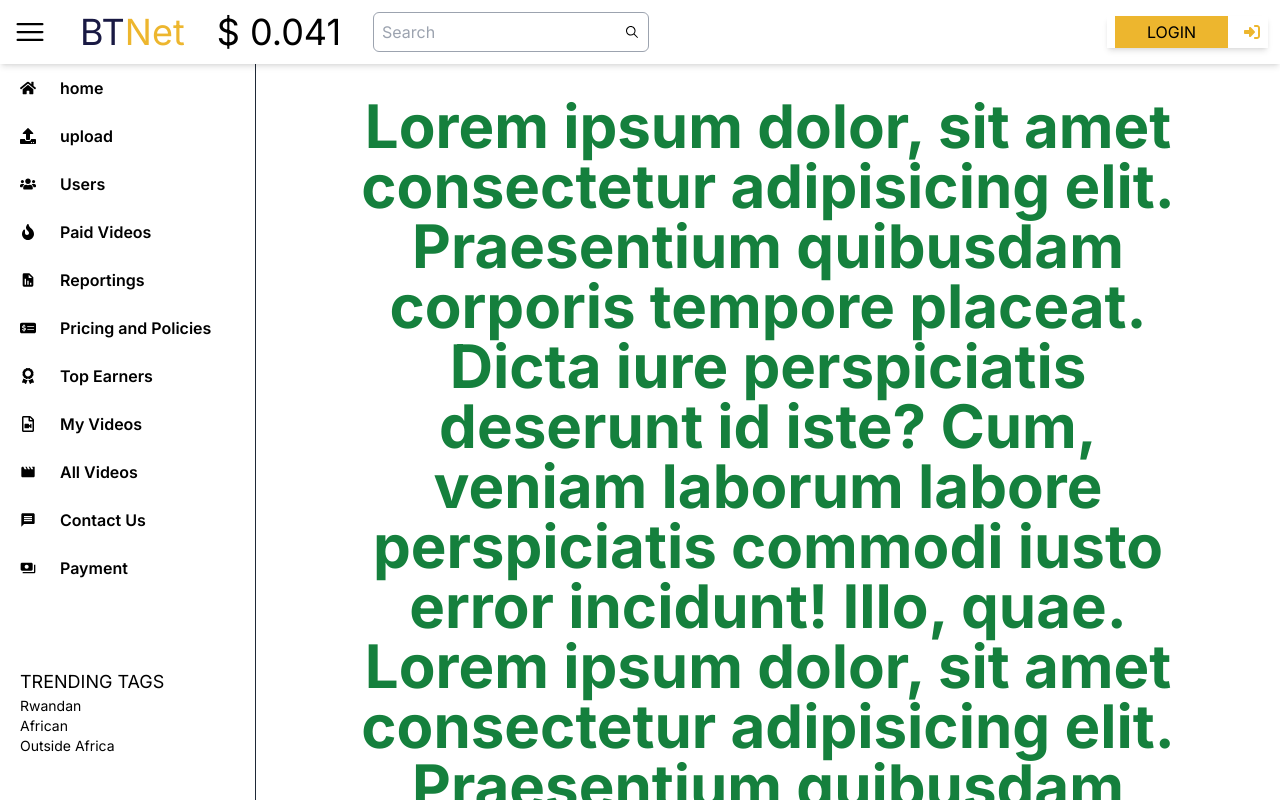
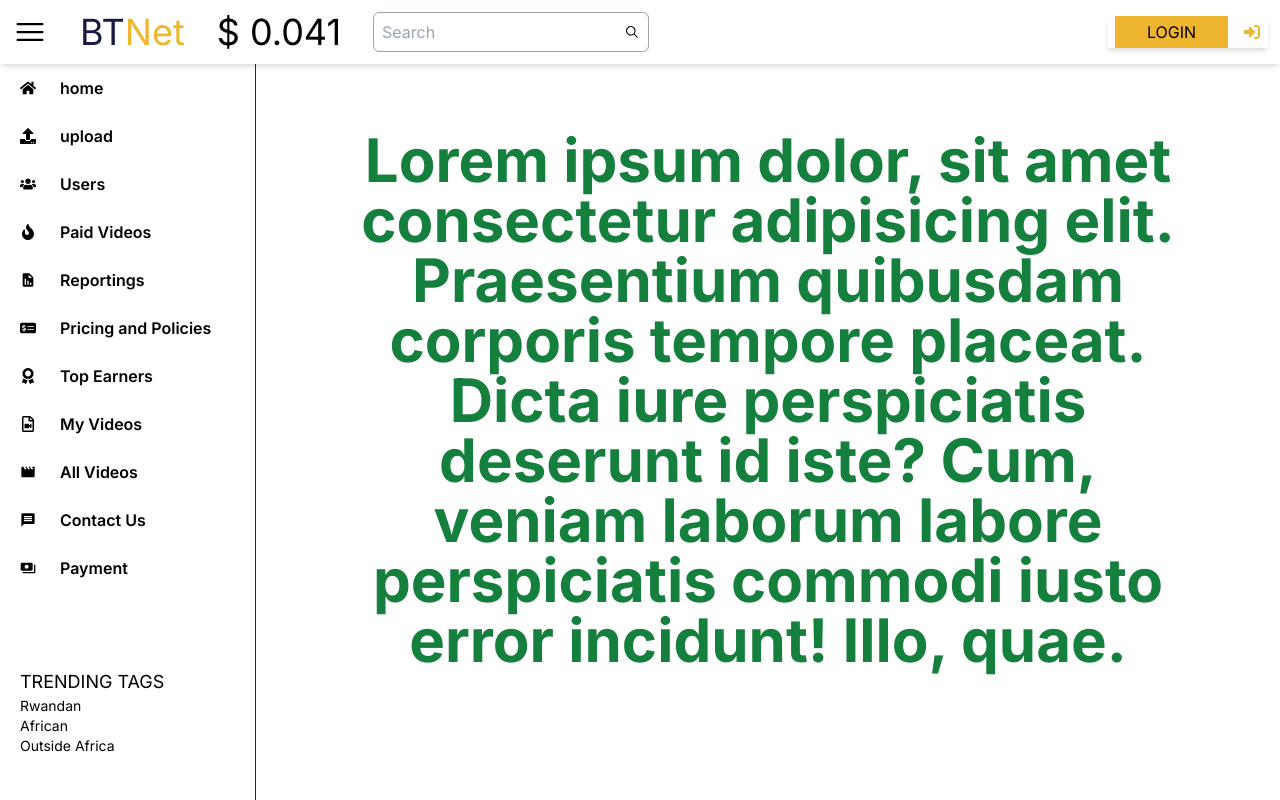
Before and after one commit to YvetteNyibuka/BoostifyTubeNet-Fe, a Next.js app: page / in a window 1280 px wide. Shown: the top 800 px of the page. Built offline with nearby package versions, Linux system fonts and the light colour scheme.

Commit message:
resolving deployement error

```diff
--- a/app/page.jsx
+++ b/app/page.jsx
@@ -1,14 +1,12 @@
 export default function Home() {
   return (
     <main className="flex min-h-screen flex-col items-center justify-center text-center m-auto p-24">
-      {[1, 2, 3, 4, 5, 65].map(() => (
         <h1 className="md:text-6xl md:font-bold md:text-red-600 font-thin text-white text-[2px] xl:text-green-700">
           Lorem ipsum dolor, sit amet consectetur adipisicing elit. Praesentium
           quibusdam corporis tempore placeat. Dicta iure perspiciatis deserunt
           id iste? Cum, veniam laborum labore perspiciatis commodi iusto error
           incidunt! Illo, quae.
         </h1>
-      ))}
     </main>
   );
 }
```
